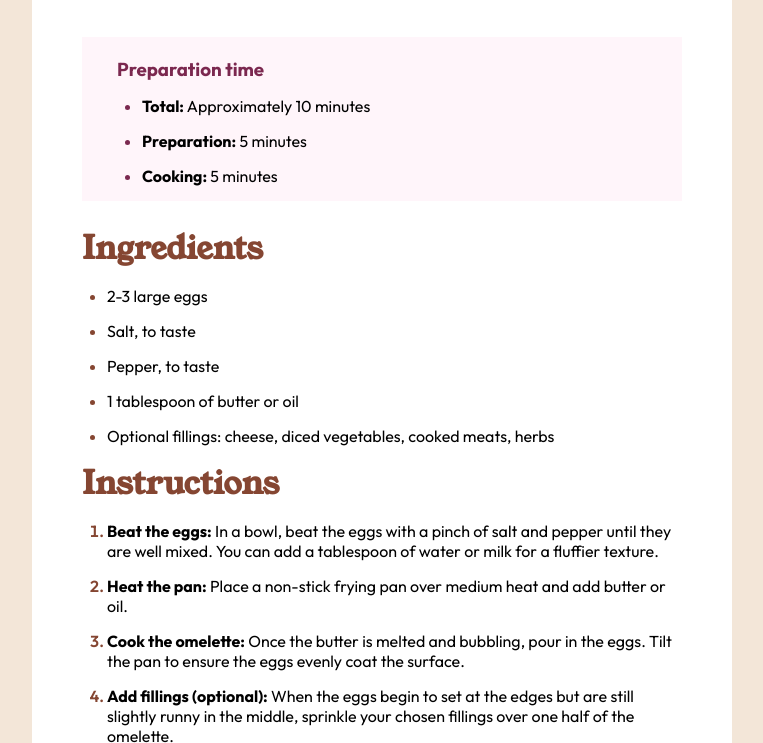
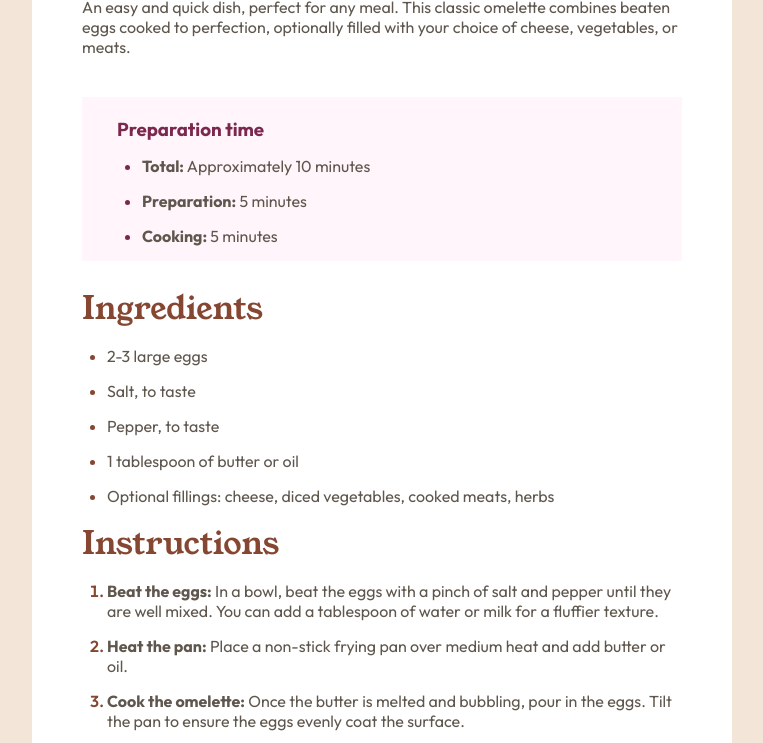
Before and after one commit to projectpk5/recipe-page, a plain HTML site: page index.html in a window 1280 px wide. Shown: the part 565-1308 px from the top of the page, without its empty margins (258-1021 px from the left). Drawn offline with Linux system fonts and the light colour scheme.

Commit message:
Update style.css

```diff
--- a/style.css
+++ b/style.css
@@ -11,7 +11,7 @@ body {
 }
 
 .root {
-    margin-top: 60px;
+    margin-top: 120px;
     margin-bottom: 120px;
     max-width: fit-content;
     display: flex;
@@ -43,6 +43,7 @@ body {
 h1 {
     color: hsl(14, 45%, 36%);
     font-family: "Young Serif", serif;
+    font-weight: 400;
 
 }
 
@@ -115,7 +116,7 @@ li {
     font-weight: 600;
 }
 
-p {
+p,li {
     font-family: "Outfit", serif;
     margin-top: 15px;
     margin-bottom: 15px;
```
